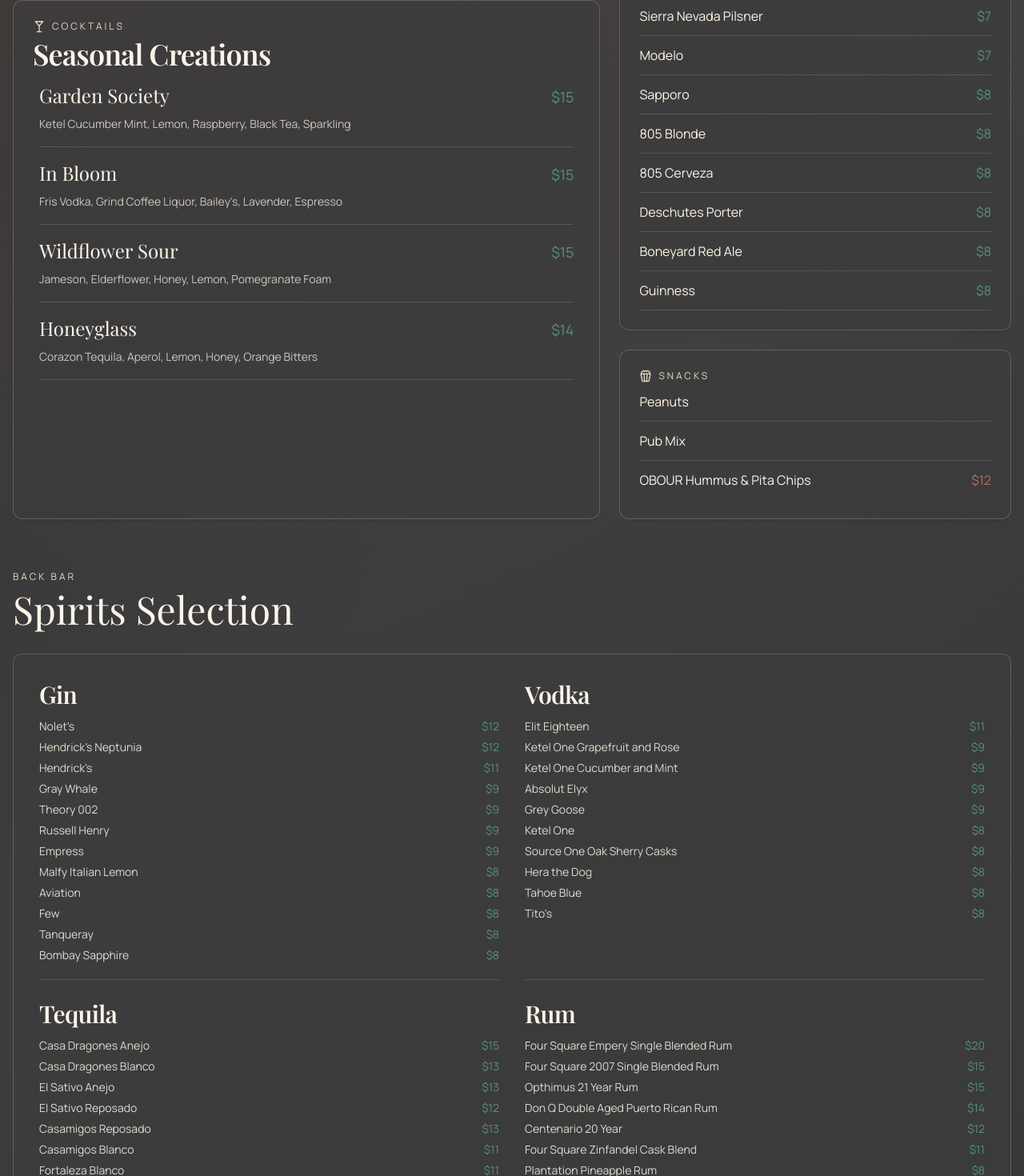
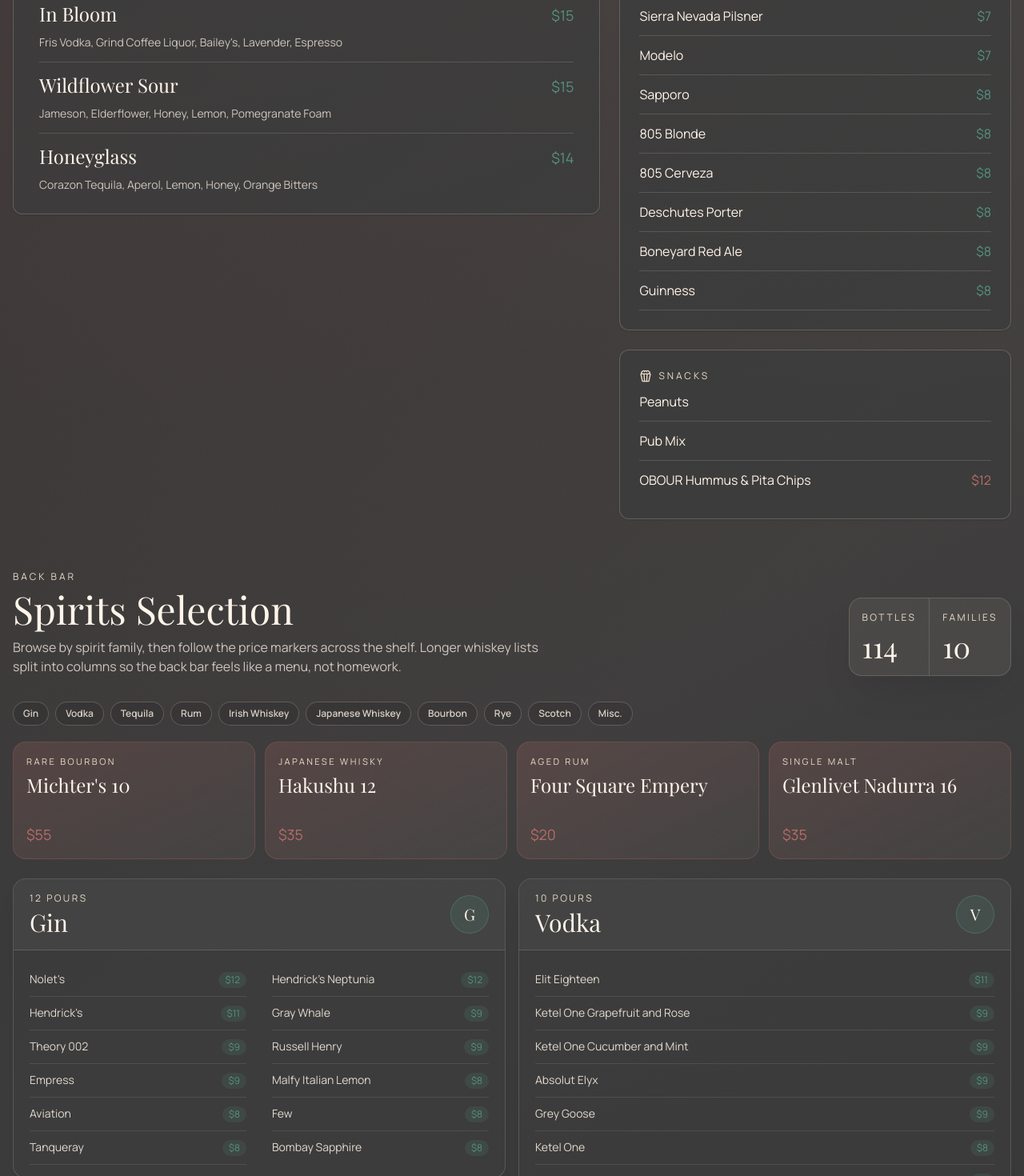
Before and after one commit to stephenstewert/atlaslanding.bar, a Next.js app: page / in a window 1280 px wide. Shown: the part 2380-3850 px from the top of the page at 80% size. Built offline with nearby package versions, Linux system fonts and the light colour scheme; a web font is replaced by a local one.

Commit message:
Improve spirits section layout

```diff
--- a/src/app/page.tsx
+++ b/src/app/page.tsx
@@ -273,6 +273,15 @@ const snacks = [
   ["OBOUR Hummus & Pita Chips", "$12"]
 ];
 
+const spiritHighlights = [
+  ["Rare Bourbon", "Michter's 10", "$55"],
+  ["Japanese Whisky", "Hakushu 12", "$35"],
+  ["Aged Rum", "Four Square Empery", "$20"],
+  ["Single Malt", "Glenlivet Nadurra 16", "$35"]
+];
+
+const spiritBottleCount = spirits.reduce((total, group) => total + group.items.length, 0);
+
 const hours = [
   "Monday: 3pm - 10pm",
   "Tuesday: 3pm - 10pm",
@@ -426,13 +435,10 @@ export default function Home() {
             <p className="mb-2 text-xs uppercase tracking-[0.25em] text-sandDune">Current Menu</p>
             <h2 className="font-display text-4xl text-linen md:text-5xl">Now Pouring</h2>
           </div>
-          <Badge variant="outline" className="hidden border-linen/30 text-linen sm:inline-flex">
-            Updated from house PDF
-          </Badge>
         </div>
 
-        <div className="grid gap-6 xl:grid-cols-[1.2fr_0.8fr]">
-          <div className="grid gap-6">
+        <div className="grid items-start gap-6 xl:grid-cols-[1.2fr_0.8fr]">
+          <div className="grid content-start gap-6">
             <Card className="motion-up border-linen/20 bg-gunmetal/80">
               <CardHeader className="pb-2">
                 <p className="inline-flex items-center gap-2 text-xs uppercase tracking-[0.25em] text-sandDune">
@@ -443,11 +449,11 @@ export default function Home() {
                   Signatures
                 </CardTitle>
               </CardHeader>
-              <CardContent className="grid gap-4 p-6 pt-2 md:p-8 md:pt-2">
+              <CardContent className="grid gap-3 px-6 pb-5 pt-2 md:px-8 md:pb-6 md:pt-2">
                 {signatureCocktails.map((item, idx) => (
                   <div
                     key={item.name}
-                    className="motion-up border-b border-linen/15 pb-4"
+                    className="motion-up border-b border-linen/15 pb-3 last:border-b-0 last:pb-0"
                     style={{ animationDelay: `${idx * 60}ms` }}
                   >
                     <div className="mb-2 flex items-end justify-between gap-4">
@@ -470,11 +476,11 @@ export default function Home() {
                   Seasonal Creations
                 </CardTitle>
               </CardHeader>
-              <CardContent className="grid gap-4 p-6 pt-2 md:p-8 md:pt-2">
+              <CardContent className="grid gap-3 px-6 pb-5 pt-2 md:px-8 md:pb-6 md:pt-2">
                 {seasonalCocktails.map((item, idx) => (
                   <div
                     key={item.name}
-                    className="motion-up border-b border-linen/15 pb-4"
+                    className="motion-up border-b border-linen/15 pb-3 last:border-b-0 last:pb-0"
                     style={{ animationDelay: `${idx * 60}ms` }}
                   >
                     <div className="mb-2 flex items-end justify-between gap-4">
@@ -556,37 +562,100 @@ export default function Home() {
       </section>
 
       <section id="spirits" className="container pb-16 md:pb-20">
-        <div className="mb-8">
-          <p className="mb-2 text-xs uppercase tracking-[0.25em] text-sandDune">Back Bar</p>
-          <h2 className="font-display text-4xl text-linen md:text-5xl">Spirits Selection</h2>
+        <div className="mb-8 grid gap-6 lg:grid-cols-[minmax(0,0.9fr)_minmax(360px,0.55fr)] lg:items-end">
+          <div>
+            <p className="mb-2 text-xs uppercase tracking-[0.25em] text-sandDune">Back Bar</p>
+            <h2 className="font-display text-4xl text-linen md:text-5xl">Spirits Selection</h2>
+            <p className="mt-3 max-w-2xl text-sm leading-6 text-linen/75 md:text-base">
+              Browse by spirit family, then follow the price markers across the shelf. Longer
+              whiskey lists split into columns so the back bar feels like a menu, not homework.
+            </p>
+          </div>
+          <div className="grid grid-cols-2 overflow-hidden rounded-2xl border border-linen/15 bg-linen/[0.06] text-linen shadow-2xl shadow-black/10 sm:max-w-md lg:justify-self-end">
+            <div className="border-r border-linen/15 p-4">
+              <p className="text-xs uppercase tracking-[0.2em] text-sandDune">Bottles</p>
+              <p className="mt-2 font-display text-4xl">{spiritBottleCount}</p>
+            </div>
+            <div className="p-4">
+              <p className="text-xs uppercase tracking-[0.2em] text-sandDune">Families</p>
+              <p className="mt-2 font-display text-4xl">{spirits.length}</p>
+            </div>
+          </div>
         </div>
 
-        <Card className="motion-up border-linen/20 bg-gunmetal/80">
-          <CardContent className="grid gap-x-8 gap-y-6 p-6 md:grid-cols-2 md:p-8">
-            {spirits.map((group, idx) => (
-              <div
+        <div className="motion-up mb-5 flex gap-2 overflow-x-auto pb-2 [scrollbar-width:none] md:flex-wrap md:overflow-visible md:pb-0 [&::-webkit-scrollbar]:hidden">
+          {spirits.map((group) => (
+            <Badge
+              key={group.category}
+              variant="outline"
+              className="shrink-0 rounded-full border-linen/20 bg-black/10 px-3 py-1.5 text-xs text-linen/80"
+            >
+              {group.category}
+            </Badge>
+          ))}
+        </div>
+
+        <div className="motion-up mb-6 grid gap-3 md:grid-cols-4">
+          {spiritHighlights.map(([label, name, price], idx) => (
+            <div
+              key={name}
+              className="rounded-2xl border border-lobsterPink/25 bg-gradient-to-br from-lobsterPink/20 to-linen/[0.04] p-4"
+              style={{ animationDelay: `${idx * 50}ms` }}
+            >
+              <p className="text-[0.7rem] uppercase tracking-[0.22em] text-sandDune">{label}</p>
+              <p className="mt-2 min-h-12 font-display text-2xl leading-none text-linen">{name}</p>
+              <p className="mt-3 text-lg text-lobsterPink">{price}</p>
+            </div>
+          ))}
+        </div>
+
+        <div className="grid items-start gap-4 lg:grid-cols-2">
+          {spirits.map((group, idx) => {
+            const isDeepList = group.items.length > 10;
+
+            return (
+              <article
                 key={group.category}
-                className="motion-up border-b border-linen/15 pb-5"
+                className={`motion-up overflow-hidden rounded-2xl border border-linen/15 bg-gunmetal/80 shadow-xl shadow-black/10 ${
+                  group.category === "Bourbon" ? "lg:col-span-2" : ""
+                }`}
                 style={{ animationDelay: `${idx * 50}ms` }}
               >
-                <CardTitle className="mb-3 font-display text-3xl text-linen">
-                  {group.category}
-                </CardTitle>
-                <ul className="space-y-1.5 text-sm text-linen/85">
+                <div className="flex items-center justify-between gap-4 border-b border-linen/15 bg-linen/[0.04] px-5 py-4">
+                  <div>
+                    <p className="text-xs uppercase tracking-[0.2em] text-sandDune">
+                      {group.items.length} pours
+                    </p>
+                    <h3 className="mt-1 font-display text-3xl text-linen">{group.category}</h3>
+                  </div>
+                  <div className="flex h-12 w-12 shrink-0 items-center justify-center rounded-full border border-jungleTeal/40 bg-jungleTeal/15 font-display text-xl text-linen">
+                    {group.category.slice(0, 1)}
+                  </div>
+                </div>
+                <ul
+                  className={`grid gap-x-8 px-5 py-4 text-sm text-linen/85 ${
+                    isDeepList ? "sm:grid-cols-2" : ""
+                  } ${group.category === "Bourbon" ? "xl:grid-cols-3" : ""}`}
+                >
                   {group.items.map((item) => {
                     const { name, price } = splitPrice(item);
                     return (
-                      <li key={item} className="flex items-center justify-between gap-4">
-                        <span>{name}</span>
-                        <span className="shrink-0 text-jungleTeal">{price}</span>
+                      <li
+                        key={item}
+                        className="grid grid-cols-[minmax(0,1fr)_auto] items-baseline gap-3 border-b border-linen/10 py-2.5 last:border-b-0"
+                      >
+                        <span className="leading-5">{name}</span>
+                        <span className="rounded-full bg-jungleTeal/15 px-2 py-0.5 text-xs text-jungleTeal">
+                          {price}
+                        </span>
                       </li>
                     );
                   })}
                 </ul>
-              </div>
-            ))}
-          </CardContent>
-        </Card>
+              </article>
+            );
+          })}
+        </div>
       </section>
 
       <section id="visit" className="container pb-20">
```
